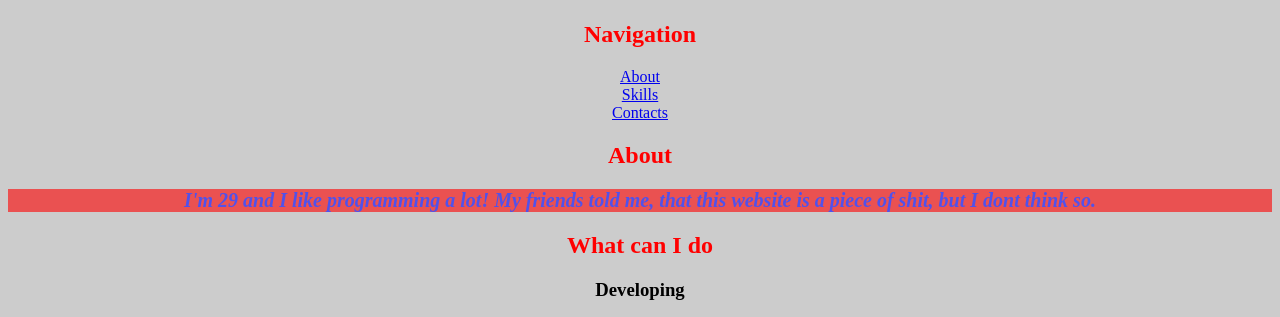
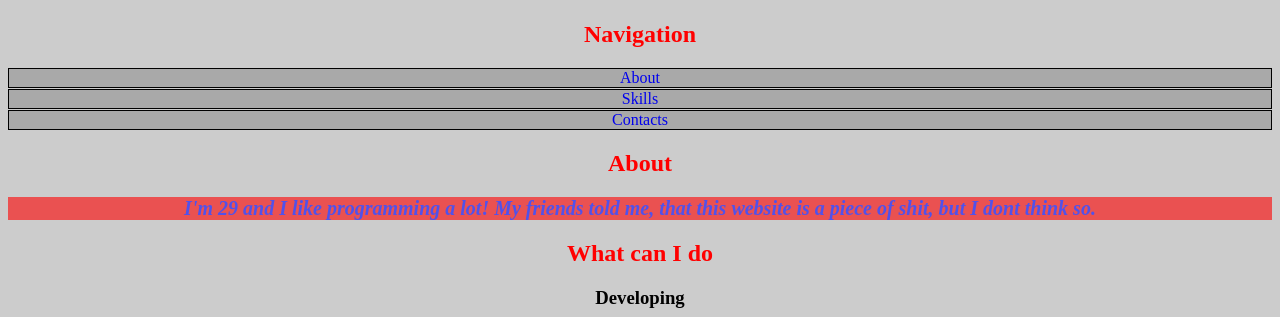
Before and after one commit to ALEX777den/business_card, a plain HTML site: page main_page_en.html in a window 1280 px wide. Shown: the part 483-800 px from the top of the page. Drawn offline with Linux system fonts and the light colour scheme.

Commit message:
[upd] add hover and active styles for navigation panel.

```diff
--- a/main_page_en.html
+++ b/main_page_en.html
@@ -4,8 +4,22 @@
     <meta charset="utf-8">
     <title>@luchanos</title>
     <style>
+
         li {
             list-style-type: none;
+        }
+
+        #navigation a:link, #navigation a:visited {
+            text-decoration: none;
+            background-color: darkgray;
+            border: 1px solid black;
+            display: block;
+            margin-bottom: 1px;
+        }
+
+        #navigation a:hover, #navigation a:active {
+            background-color: gray;
+            color: purple;
         }
 
         ul {
```
Also changed, not shown: main_page_ru.html (+14 -0 lines).
